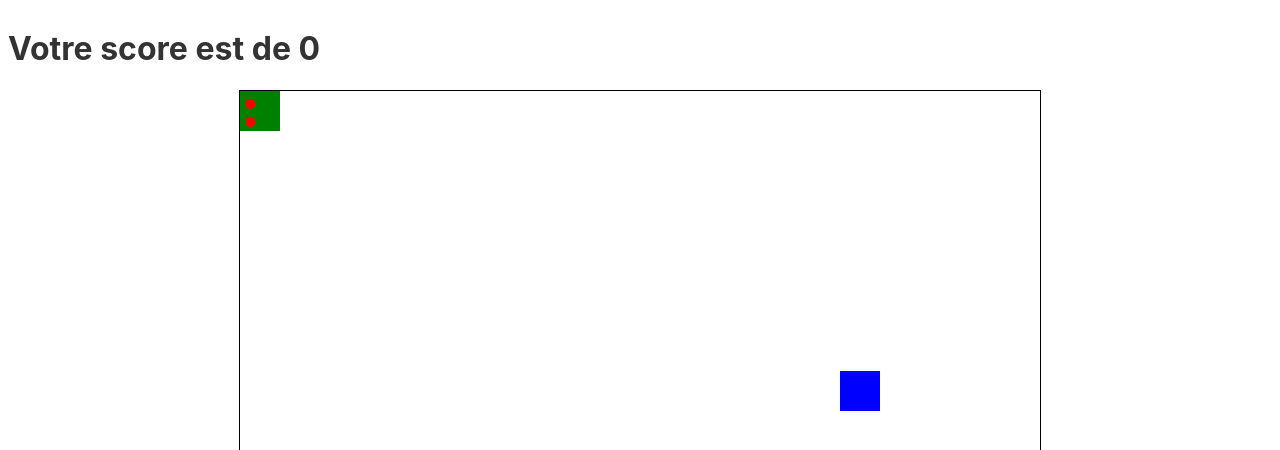
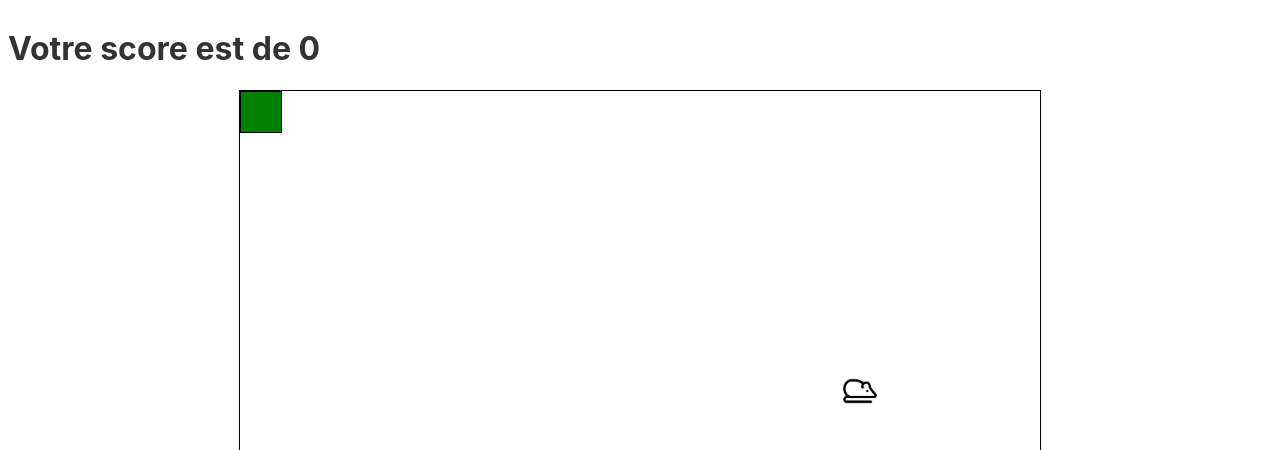
Before and after one commit to LinardJeremy/workshop_svelte, a Svelte app: page / in a window 1280 px wide. Shown: the top 450 px of the page. Built offline with nearby package versions, Linux system fonts and the light colour scheme.

Commit message:
ajout game lost = ajout body

```diff
--- a/src/App.svelte
+++ b/src/App.svelte
@@ -2,6 +2,7 @@
 	import Snake from "./Snake.svelte"
 	import Button from "./Button.svelte"
 	import Food from "./Food.svelte"
+import { element } from "svelte/internal";
 	// import Event, { makeAutomaticMove } from "./Event.svelte"
 	let squareSize = 40; // in px
 	let gameWidth = 800;
@@ -12,6 +13,16 @@
 	$: foodPosX = randomPos(gameWidth);
 	$: foodPosY = randomPos(gameHeight);
 	$: score = 0;
+	$: gameLost =  false;
+	$: bodyPart = [{
+        top : 0,
+        left : 40
+    },
+    {
+        top :0,
+        left :80
+    }
+]
 
 	function collide(){
 		if (snakePosX < foodPosX + squareSize &&
@@ -25,12 +36,27 @@
 		}
 	 }
 
+	//  follow the snake
+
+	function updatePositionBody(){
+		for (let i=0; i<bodyPart.length; i++){
+			bodyPart[i].left= snakePosX;
+			bodyPart[i].top= snakePosY;
+			if (i === 1 && snakeDirection === "rotateRight"){
+				bodyPart[i].left = (snakePosX - squareSize);
+			}
+		}
+	}
+
+
+
 	function handleKeydown(event) {
 		randomPos(gameWidth);
+		updatePositionBody();
 		let keyCode = event.keyCode;
 		// right = 39
 		if (keyCode === 39){
-			snakePosX += squareSize;
+			snakePosX += squareSize
 			snakeDirection = "rotateRight";
 		}
 		// left = 37
@@ -60,10 +86,16 @@
 		collide()
 	}
 
+
 	// automatic move
 
 	function makeAutomaticMove(){
         setInterval(()=> {
+			updatePositionBody();
+			// check if the game is lost
+			if (snakePosX >= 800 || snakePosX <0 || snakePosY >=400 || snakePosY <0) {
+					gameLost = true;
+			}
 			if (snakeDirection === "rotateRight"){
 			snakePosX += squareSize;
 			}
@@ -91,8 +123,12 @@
 <main>
 	<h1>Votre score est de {score}</h1>
 	<div class="gameArea" style="width: {gameWidth}px; height: {gameHeight}px;">
-		<Snake pos={snakePosX} posTop={snakePosY} rotation={snakeDirection}/>
+	{#if gameLost === false}
+		<Snake pos={snakePosX} posTop={snakePosY} rotation={snakeDirection} {bodyPart} />
 		<Food posFoodLeft={foodPosX} posFoodTop={foodPosY} />
+	{:else if gameLost === true}
+		<h2>Game lost !!!</h2>
+	{/if}
 	</div>
 </main>
 
--- a/src/Food.svelte
+++ b/src/Food.svelte
@@ -8,7 +8,7 @@ export let imgSrc = "./img/mouse.png";
        height: 40px;
        width: 40px;
        position: absolute;
-       background-color: blue;
+       /* background-color: blue; */
    }
     .imgFood {
         height: 100%;
@@ -17,6 +17,6 @@ export let imgSrc = "./img/mouse.png";
 
 </style>
 <div class="food" id="food" style="left :{posFoodLeft}px; top:{posFoodTop}px;">
-  <!-- <img class="imgFood" src={imgSrc} alt="mouse"> -->
+  <img class="imgFood" src={imgSrc} alt="mouse">
 
 </div>
--- a/src/Snake.svelte
+++ b/src/Snake.svelte
@@ -3,14 +3,17 @@ export let snake = 'snake';
 export let pos ;
 export let posTop ;
 export let rotation ;
+export let bodyPart = [];
+
 
 </script>
 <style>
-    .divTest{
+    .snake{
         background-color: green;
         position: absolute;
         height: 40px;
         width: 40px;
+        border : black solid 1px;
 
     }
     .eyes {
@@ -45,11 +48,17 @@ export let rotation ;
     }
     </style>
 
-<div class="divTest {rotation}" id={snake} style="left :{pos}px; top:{posTop}px;">
+<div class="snake {rotation}" id={snake} style="left :{pos}px; top:{posTop}px;">
 <div class="eyes">
 
 </div>
 <div class="eyes2">
 
 </div>
+
 </div>
+{#each bodyPart as snakeBody, i}
+<div  class="snake" style="left :{snakeBody.left}px; top:{snakeBody.top}px;">
+
+</div>
+{/each}
--- /dev/null
+++ b/src/SnakeBodies.svelte
@@ -0,0 +1,6 @@
+<script>
+    export const bodyPart = [{
+        top : 0,
+        left : 80
+    }]
+</script>
```
